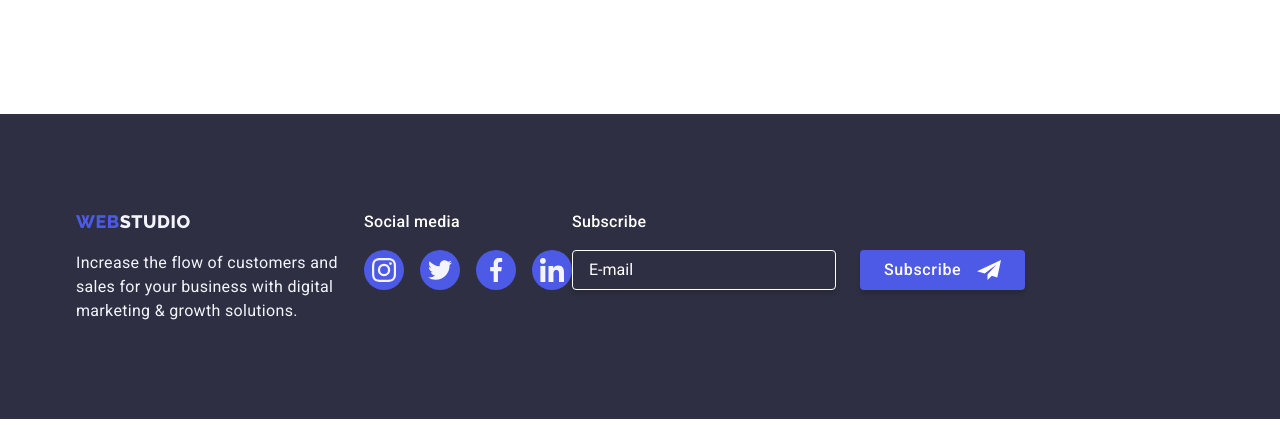
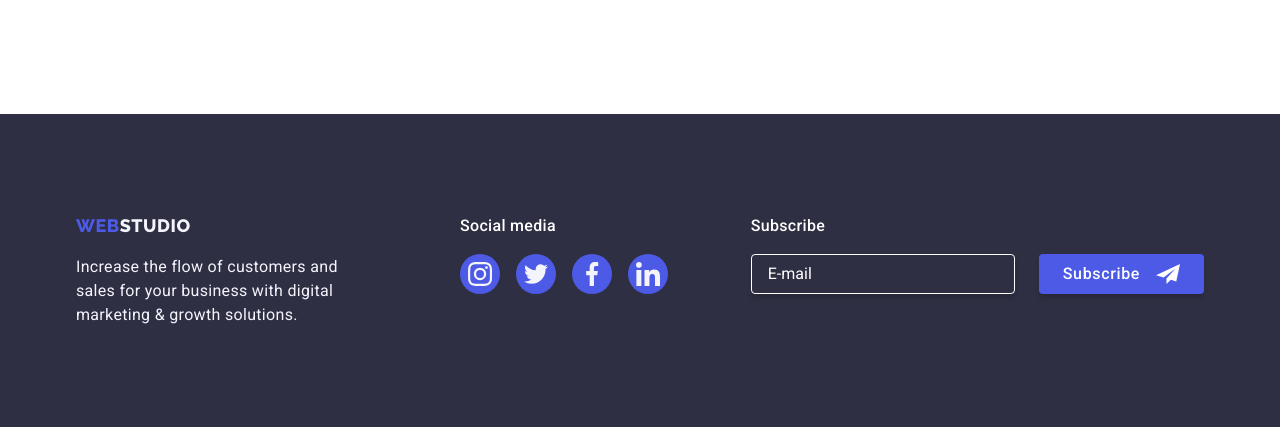
Before and after one commit to ppavel123/goit-markup-hw-07, a plain HTML site: page index.html in a window 1280 px wide. Shown: the part 2799-3226 px from the top of the page. Drawn offline with nearby package versions, Linux system fonts and the light colour scheme.

Commit message:
Update ad.css

```diff
--- a/css/ad.css
+++ b/css/ad.css
@@ -1113,6 +1113,18 @@ h3 {
 
 /* FOOTER-TABLET-FINISH */
 
+@media screen and (min-width: 1199px) {
+	.footer {
+		padding-top: 100px;
+		padding-bottom: 100px;
+	}
+	.footer-social {
+		margin-left: 120px;
+	}
+	.footer-subscribe {
+		margin-left: auto;
+	}
+}
 /* / */
 
 /* MOBILE-START */
```
